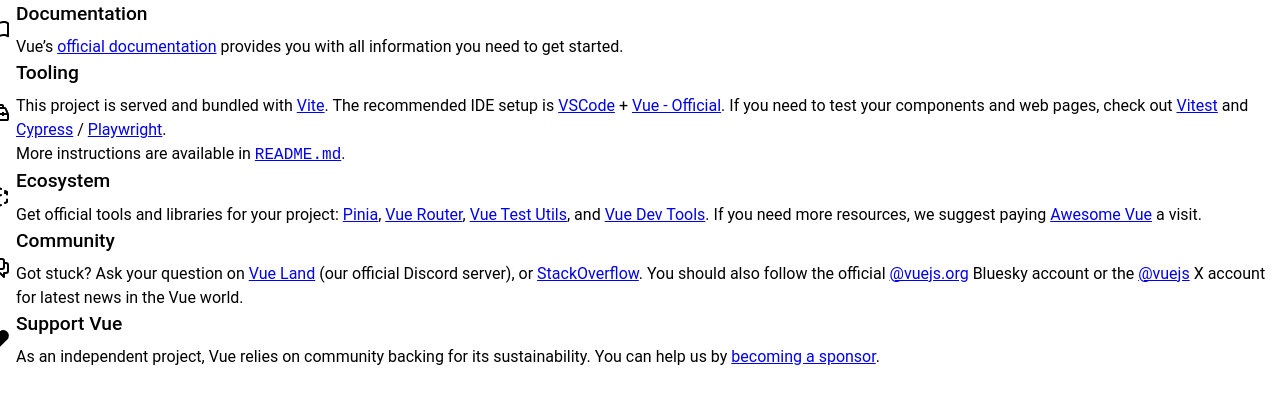
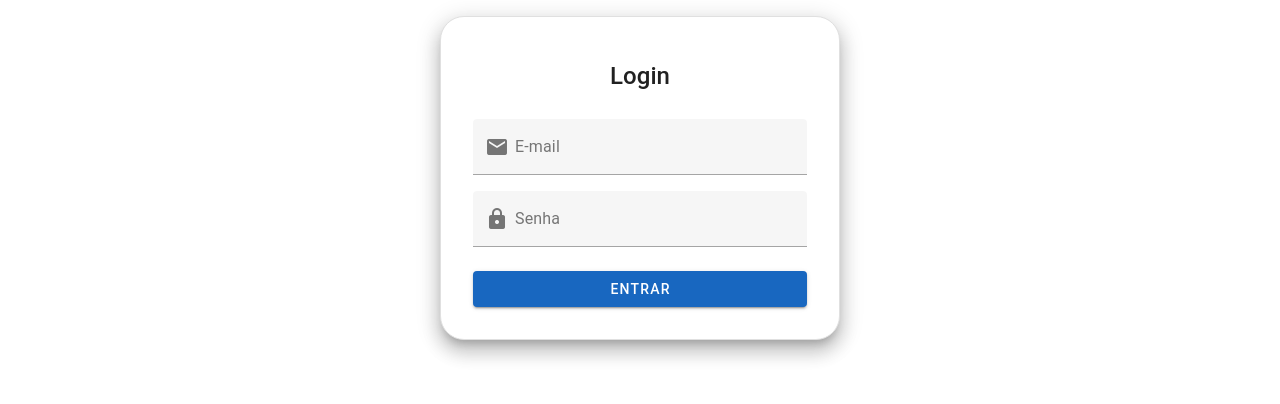
Before and after one commit to EdvanLSBJunior/cadastro-usuarios-ipdv, a Vue app in the folder frontend/: page / in a window 1280 px wide. Shown: the top 404 px of the page. Built offline with nearby package versions, Linux system fonts and the light colour scheme.

Commit message:
feat: create loginPage and collaboratorsList

```diff
--- a/frontend/index.html
+++ b/frontend/index.html
@@ -4,7 +4,7 @@
     <meta charset="UTF-8">
     <link rel="icon" href="/favicon.ico">
     <meta name="viewport" content="width=device-width, initial-scale=1.0">
-    <title>Vite App</title>
+    <title>Ipdv</title>
   </head>
   <body>
     <div id="app"></div>
--- a/frontend/src/App.vue
+++ b/frontend/src/App.vue
@@ -6,5 +6,4 @@
 </script>
 
 <style scoped>
-/* Remover estilos padrão */
 </style>
--- a/frontend/src/router/index.ts
+++ b/frontend/src/router/index.ts
@@ -1,23 +1,15 @@
 import { createRouter, createWebHistory } from 'vue-router'
-import HomeView from '../views/HomeView.vue'
+import LoginPage from '@/views/LoginPage.vue'
+import CollaboratorList from '@/views/CollaboratorList.vue'
+
+const routes = [
+  { path: '/', component: LoginPage },
+  { path: '/colaboradores', component: CollaboratorList },
+]
 
 const router = createRouter({
-  history: createWebHistory(import.meta.env.BASE_URL),
-  routes: [
-    {
-      path: '/',
-      name: 'home',
-      component: HomeView,
-    },
-    {
-      path: '/about',
-      name: 'about',
-      // route level code-splitting
-      // this generates a separate chunk (About.[hash].js) for this route
-      // which is lazy-loaded when the route is visited.
-      component: () => import('../views/AboutView.vue'),
-    },
-  ],
+  history: createWebHistory(),
+  routes,
 })
 
 export default router
--- /dev/null
+++ b/frontend/src/views/CollaboratorList.vue
@@ -0,0 +1,70 @@
+<template>
+  <v-container>
+    <v-row class="justify-space-between align-center mb-4">
+      <v-col cols="auto">
+        <v-icon size="36" color="primary">mdi-account-group</v-icon>
+        <span class="text-h5 font-weight-medium ml-2">Colaboradores</span>
+      </v-col>
+    </v-row>
+
+    <v-card class="elevation-2">
+      <v-data-table
+        :headers="headers"
+        :items="collaborators"
+        :items-per-page="5"
+        class="elevation-1"
+        no-data-text="Nenhum colaborador encontrado"
+      >
+        <template #item.status="{ item }">
+          <v-chip :color="item.status === 'Ativo' ? 'green' : 'red'" dark>
+            {{ item.status }}
+          </v-chip>
+        </template>
+
+        <template #item.actions="{ item }">
+          <v-icon class="mr-2" small @click="edit(item)">mdi-pencil</v-icon>
+          <v-icon small color="red" @click="remove(item)">mdi-delete</v-icon>
+        </template>
+      </v-data-table>
+    </v-card>
+
+    <v-btn
+      icon
+      color="primary"
+      class="ma-4"
+      style="position: fixed; bottom: 24px; right: 24px"
+      @click="create"
+    >
+      <v-icon>mdi-plus</v-icon>
+    </v-btn>
+  </v-container>
+</template>
+
+<script setup lang="ts">
+import { ref } from 'vue'
+
+const headers = [
+  { text: 'Nome', value: 'name' },
+  { text: 'E-mail', value: 'email' },
+  { text: 'Cargo', value: 'role' },
+  { text: 'Status', value: 'status' },
+  { text: 'Ações', value: 'actions', sortable: false },
+]
+
+const collaborators = ref([
+  { id: 1, name: 'João Silva', email: 'joao@email.com', role: 'Desenvolvedor', status: 'Ativo' },
+  { id: 2, name: 'Maria Souza', email: 'maria@email.com', role: 'Designer', status: 'Inativo' },
+])
+
+function create() {
+  console.log('Criar novo colaborador')
+}
+
+function edit(item: any) {
+  console.log('Editar', item)
+}
+
+function remove(item: any) {
+  console.log('Remover', item)
+}
+</script>
--- /dev/null
+++ b/frontend/src/views/LoginPage.vue
@@ -0,0 +1,78 @@
+<template>
+  <v-container class="fill-height d-flex align-center justify-center" fluid>
+    <v-card class="pa-8" width="400" elevation="12" rounded="xl">
+      <v-card-title class="text-h5 text-center mb-4">Login</v-card-title>
+
+      <v-form @submit.prevent="handleLogin" ref="form">
+        <v-text-field
+          v-model="email"
+          label="E-mail"
+          type="email"
+          prepend-inner-icon="mdi-email"
+          :rules="[rules.required, rules.email]"
+          outlined
+          dense
+          hide-details="auto"
+          class="mb-4"
+        />
+
+        <v-text-field
+          v-model="password"
+          label="Senha"
+          type="password"
+          prepend-inner-icon="mdi-lock"
+          :rules="[rules.required]"
+          outlined
+          dense
+          hide-details="auto"
+          class="mb-6"
+        />
+
+        <v-btn type="submit" color="primary" block class="text-white" :loading="loading">
+          Entrar
+        </v-btn>
+      </v-form>
+    </v-card>
+  </v-container>
+</template>
+
+<script setup lang="ts">
+import { ref } from 'vue'
+import { useRouter } from 'vue-router'
+import api from '@/services/api'
+
+const email = ref('')
+const password = ref('')
+const loading = ref(false)
+const router = useRouter()
+
+const rules = {
+  required: (v: string) => !!v || 'Campo obrigatório',
+  email: (v: string) => /.+@.+\..+/.test(v) || 'E-mail inválido',
+}
+
+const handleLogin = async () => {
+  loading.value = true
+  try {
+    const response = await api.post('/login', {
+      email: email.value,
+      password: password.value,
+    })
+
+    const token = response.data.token
+    localStorage.setItem('token', token)
+    router.push('/colaboradores')
+  } catch (error) {
+    alert('Falha no login. Verifique suas credenciais.')
+  } finally {
+    loading.value = false
+  }
+}
+</script>
+
+<style scoped>
+.v-card {
+  background-color: #ffffff;
+  border: 1px solid #e0e0e0;
+}
+</style>
```
Also changed, not shown: frontend/src/plugins/vuetify.ts (+6 -2 lines).
